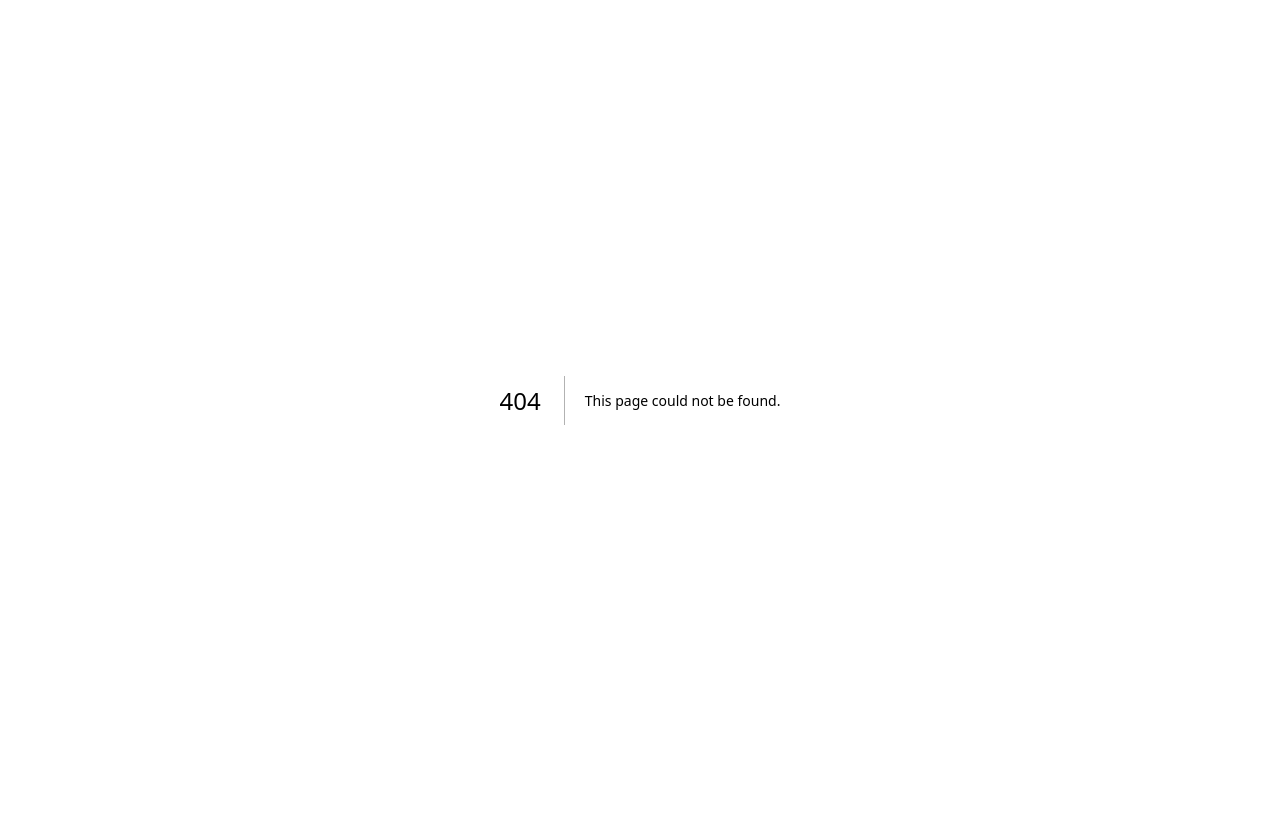
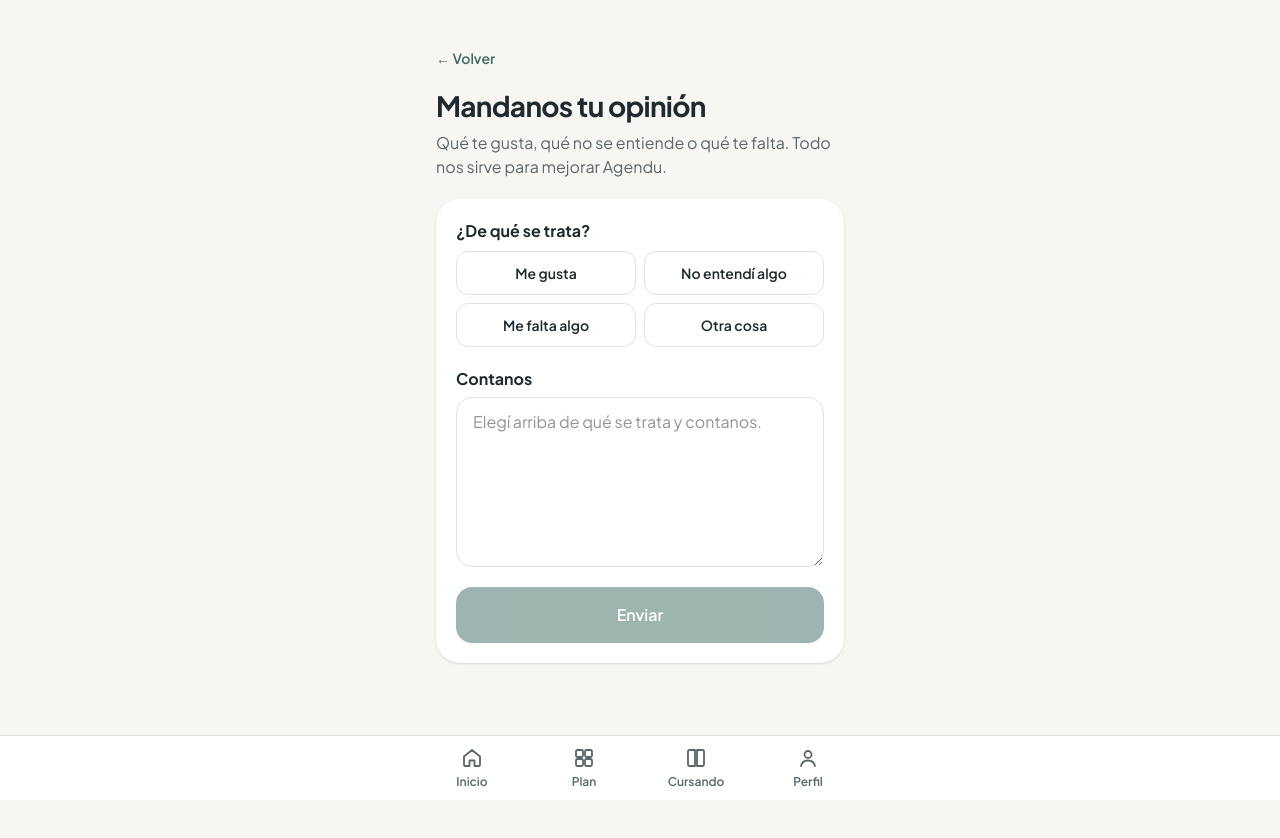
Before and after one commit to MayraErrigo/agendu, a Next.js app in the folder frontend/: page /app/opinion in a window 1280 px wide. Before the commit this address had no page. Shown: the top 838 px of the page. Before the commit the page ends 800 px from the top, so only its background shows below. Built offline with nearby package versions, Linux system fonts and the light colour scheme.

Commit message:
Mandanos tu opinión

```diff
--- /dev/null
+++ b/frontend/src/app/app/opinion/FormularioOpinion.tsx
@@ -0,0 +1,87 @@
+"use client";
+
+import { useActionState, useState } from "react";
+import { enviarOpinion } from "./acciones";
+
+const CATEGORIAS = [
+  { id: "me_gusta", texto: "Me gusta" },
+  { id: "no_entendi", texto: "No entendí algo" },
+  { id: "me_falta", texto: "Me falta algo" },
+  { id: "otra", texto: "Otra cosa" },
+];
+
+const EJEMPLOS: Record<string, string> = {
+  me_gusta: "Ej.: Me sirvió mucho ver qué finales puedo rendir.",
+  no_entendi: "Ej.: No entendí qué significa «Disponible» en el plan.",
+  me_falta: "Ej.: Me gustaría ver todas mis fechas de parciales juntas.",
+  otra: "Contanos lo que quieras.",
+};
+
+export default function FormularioOpinion() {
+  const [categoria, setCategoria] = useState("");
+  const [resultado, enviar, enviando] = useActionState(enviarOpinion, null);
+
+  if (resultado?.ok) {
+    return (
+      <section className="flex flex-col gap-2 rounded-3xl bg-acento-claro p-5">
+        <h2 className="font-bold text-acento-hover">¡Gracias!</h2>
+        <p className="text-sm text-acento-hover">Lo leemos todo. Tu opinión nos ayuda a mejorar Agendu.</p>
+      </section>
+    );
+  }
+
+  return (
+    <form action={enviar} className="flex flex-col gap-5 rounded-3xl bg-superficie p-5 shadow-sm">
+      <input type="hidden" name="categoria" value={categoria} />
+
+      <fieldset className="flex flex-col gap-2">
+        <legend className="mb-2 font-bold">¿De qué se trata?</legend>
+        <div className="grid grid-cols-2 gap-2">
+          {CATEGORIAS.map((c) => (
+            <button
+              key={c.id}
+              type="button"
+              aria-pressed={categoria === c.id}
+              onClick={() => setCategoria(c.id)}
+              className={`h-11 rounded-xl text-sm font-semibold transition ${
+                categoria === c.id ? "bg-acento text-white" : "border border-linea hover:bg-fondo"
+              }`}
+            >
+              {c.texto}
+            </button>
+          ))}
+        </div>
+      </fieldset>
+
+      <div className="flex flex-col gap-1.5">
+        <label htmlFor="detalle" className="font-bold">
+          Contanos
+        </label>
+        <textarea
+          id="detalle"
+          name="detalle"
+          rows={6}
+          required
+          minLength={3}
+          maxLength={1000}
+          placeholder={EJEMPLOS[categoria] ?? "Elegí arriba de qué se trata y contanos."}
+          className="rounded-2xl border border-linea bg-superficie px-4 py-3 outline-none focus:border-acento focus:ring-2 focus:ring-acento-claro"
+        />
+      </div>
+
+      {resultado?.error && (
+        <p role="alert" className="rounded-xl bg-error-claro px-4 py-3 text-sm text-error">
+          {resultado.error}
+        </p>
+      )}
+
+      <button
+        type="submit"
+        disabled={enviando || !categoria}
+        className="h-14 rounded-2xl bg-acento font-semibold text-white transition hover:bg-acento-hover disabled:opacity-50"
+      >
+        {enviando ? "Enviando…" : "Enviar"}
+      </button>
+    </form>
+  );
+}
--- /dev/null
+++ b/frontend/src/app/app/opinion/acciones.ts
@@ -0,0 +1,40 @@
+"use server";
+
+import { createClient } from "@/lib/supabase/server";
+
+export type EstadoOpinion = { error?: string; ok?: boolean } | null;
+
+const CATEGORIAS = ["me_gusta", "no_entendi", "me_falta", "otra"];
+
+// Guarda una opinión del alumno sobre la app.
+export async function enviarOpinion(_anterior: EstadoOpinion, formulario: FormData): Promise<EstadoOpinion> {
+  const categoria = String(formulario.get("categoria") ?? "");
+  const detalle = String(formulario.get("detalle") ?? "").trim();
+  if (!CATEGORIAS.includes(categoria)) return { error: "Elegí de qué se trata." };
+  if (detalle.length < 3) return { error: "Contanos un poco más." };
+  if (detalle.length > 1000) return { error: "Puede tener hasta 1000 caracteres." };
+
+  const supabase = await createClient();
+  const {
+    data: { user },
+  } = await supabase.auth.getUser();
+  if (!user) return { error: "Tu sesión se cerró. Volvé a iniciar sesión." };
+
+  const { data: perfil } = await supabase
+    .from("perfiles")
+    .select("plan_id, regional_id")
+    .eq("id", user.id)
+    .maybeSingle();
+
+  const { error } = await supabase.from("reportes").insert({
+    usuario_id: user.id,
+    plan_id: perfil?.plan_id ?? null,
+    regional_id: perfil?.regional_id ?? null,
+    tipo: "opinion",
+    categoria,
+    detalle,
+  });
+  if (error) return { error: "No pudimos enviarla. Probá de nuevo." };
+
+  return { ok: true };
+}
--- /dev/null
+++ b/frontend/src/app/app/opinion/page.tsx
@@ -0,0 +1,18 @@
+import Link from "next/link";
+import FormularioOpinion from "./FormularioOpinion";
+
+// Mandar una opinión sobre la app.
+export default function OpinionPage() {
+  return (
+    <main className="mx-auto flex min-h-dvh w-full max-w-md flex-col gap-5 px-5 pt-12">
+      <Link href="/app/perfil" className="text-sm font-semibold text-acento hover:underline">
+        ← Volver
+      </Link>
+      <div className="flex flex-col gap-2">
+        <h1 className="text-[28px] font-bold leading-tight tracking-tight">Mandanos tu opinión</h1>
+        <p className="text-suave">Qué te gusta, qué no se entiende o qué te falta. Todo nos sirve para mejorar Agendu.</p>
+      </div>
+      <FormularioOpinion />
+    </main>
+  );
+}
--- a/frontend/src/app/app/perfil/page.tsx
+++ b/frontend/src/app/app/perfil/page.tsx
@@ -74,7 +74,9 @@ async function Contenido() {
           <Opcion href="/app/carrera" texto="Cambiar de carrera o de plan" />
           <Opcion href="/app/plan/agregar" texto="Agregar una materia que no figura" />
           <Opcion href="/app/reportar" texto="Reportar un error en el plan" />
+          <Opcion href="/app/opinion" texto="Mandanos tu opinión" detalle="Qué te gusta, qué no se entiende o qué te falta" />
         </div>
+
       </section>
             {/* Contraseña */}
       {conContrasena && (
```
Also changed, not shown: 1 other file (tests, documents, lock files or other folders).
